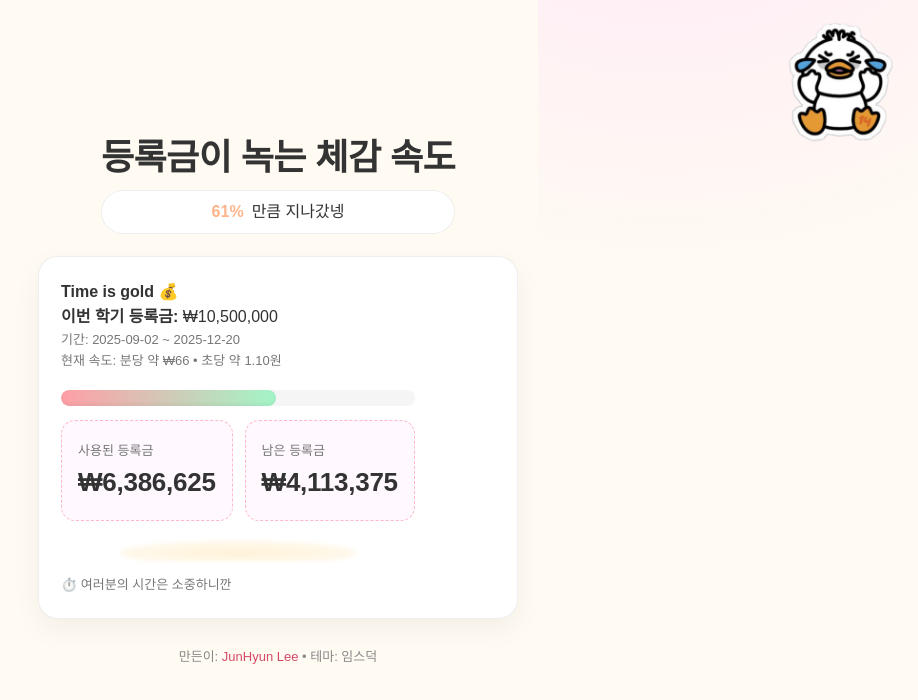
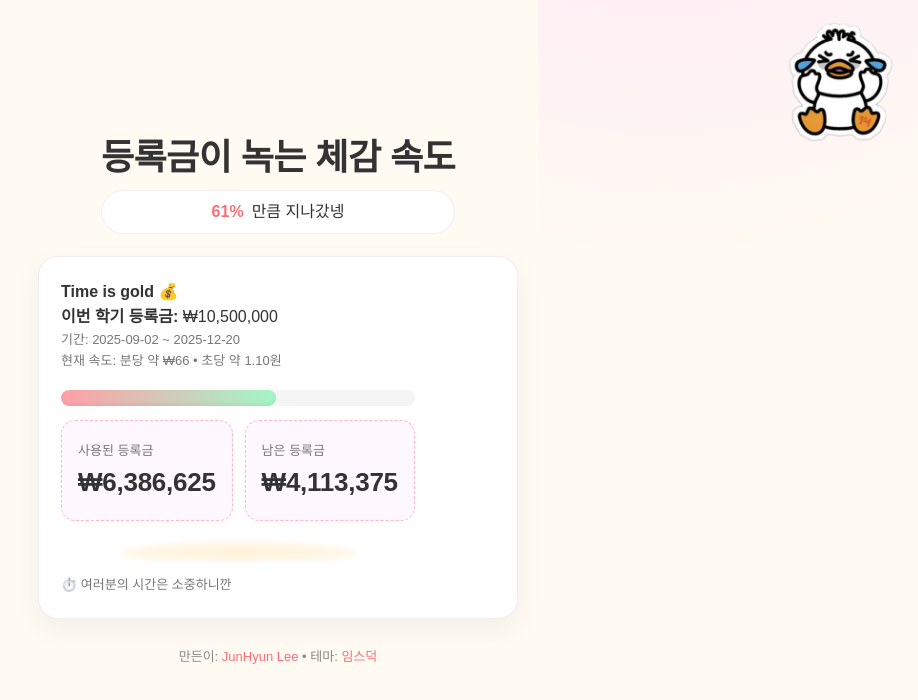
Before and after one commit to ticklemickle/imms14-tuition, a Next.js app: page / in a window 1280 px wide. Shown: the top 700 px of the page, without its empty margins (362-1280 px from the left). Built offline with nearby package versions, Linux system fonts and the light colour scheme.

Commit message:
텍스트 이미지 추가

```diff
--- a/app/page.module.css
+++ b/app/page.module.css
@@ -5,7 +5,7 @@
   --bg: #fffaf2;
   --text: #333;
   --hint: #777;
-  --accent: #ffb48a;
+  --accent: #fa6e78;
   --mint: #a3f5c7;
   --straw: #ff9fa6;
   --vanilla: #fff2cf;
--- a/app/page.tsx
+++ b/app/page.tsx
@@ -186,7 +186,8 @@ export default function Page() {
       </section>
 
       <footer>
-        만든이: <a href="">JunHyun Lee</a> • 테마: 임스덕
+        만든이: <span style={{ color: "var(--accent)" }}>JunHyun Lee</span> •
+        테마: <span style={{ color: "var(--accent)" }}>임스덕</span>
       </footer>
     </div>
   );
```
